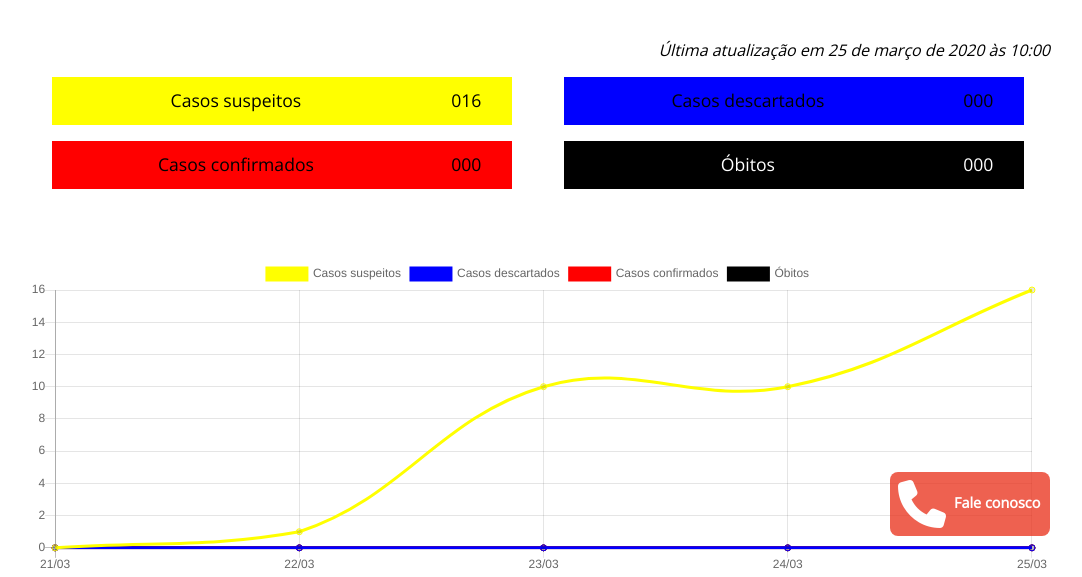
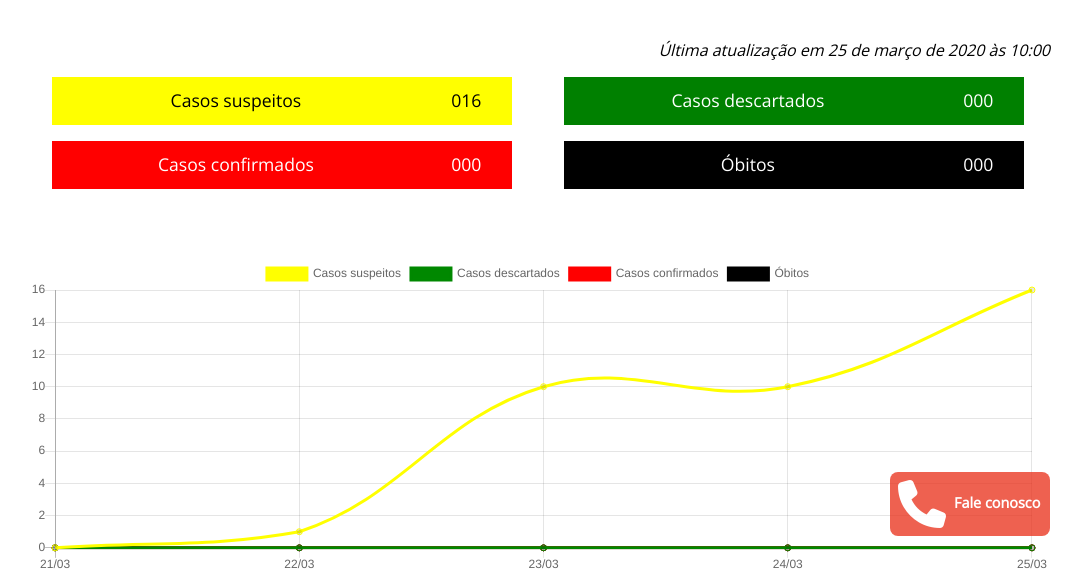
Before and after one commit to rafaelssantos/coronavirus, a PHP site: page / in a window 1280 px wide. Shown: the part 184-761 px from the top of the page, without its empty margins (102-1184 px from the left). Run offline with PHP 8.4, Linux system fonts and the light colour scheme; some libraries are stand-ins or nearby versions.

Commit message:
Correções de estilo.

```diff
--- a/css/home.css
+++ b/css/home.css
@@ -41,11 +41,13 @@
 }
 
 #label-descartados {
-    background: blue;
+    background: green;
+    color: white;
 }
 
 #label-confirmados {
     background: red;
+    color: white;
 }
 
 #label-obitos {
--- a/index.php
+++ b/index.php
@@ -196,7 +196,7 @@ $contact_url = BASE_URL_DIR . "contato.php";
 			}, {
 				data: [0, 0, 0, 0, 0],
 				label: "Casos descartados",
-				borderColor: "#0000FF",
+				borderColor: "#008800",
 				fill: false
 			}, {
 				data: [0, 0, 0, 0, 0],
```
